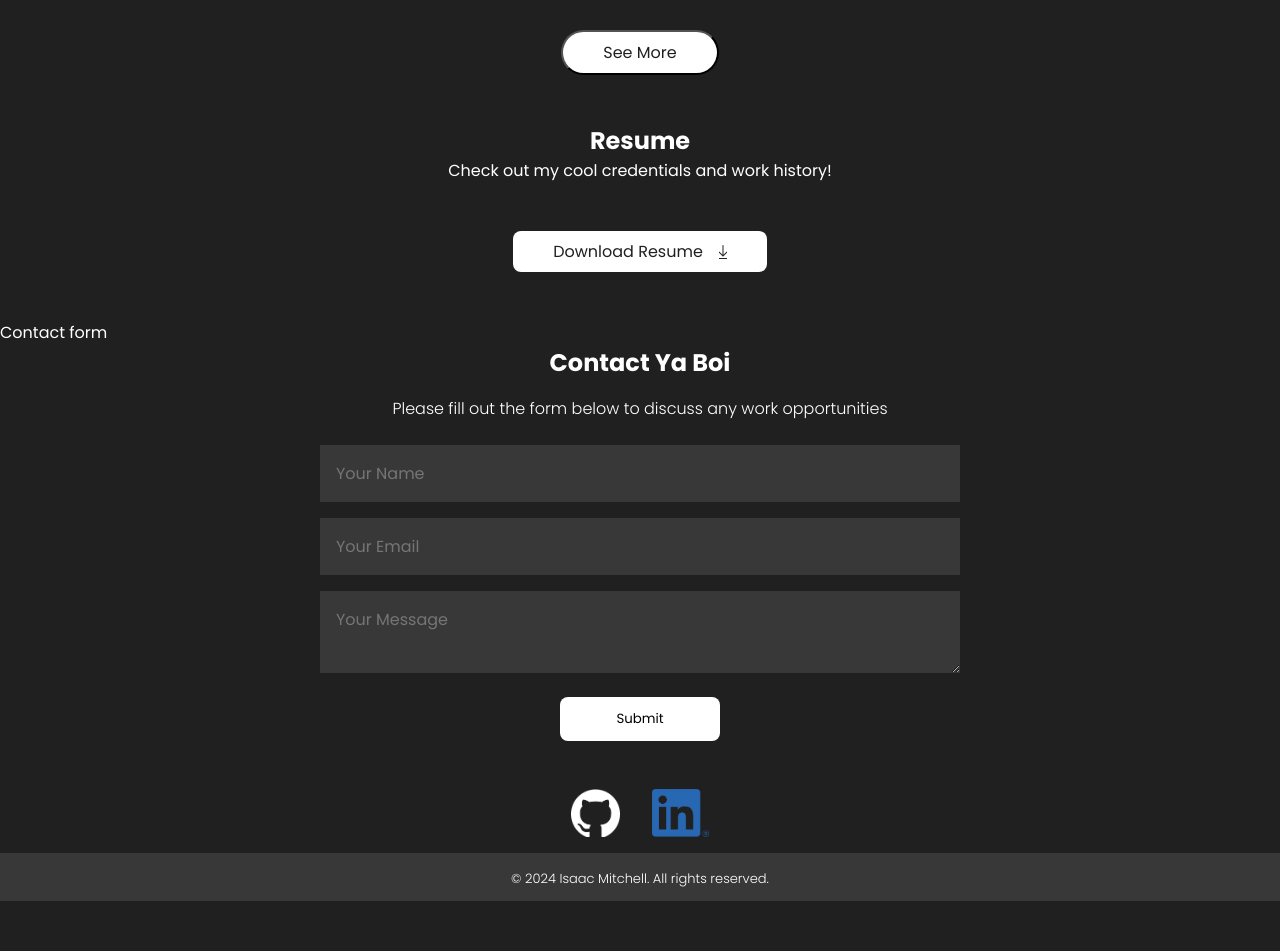
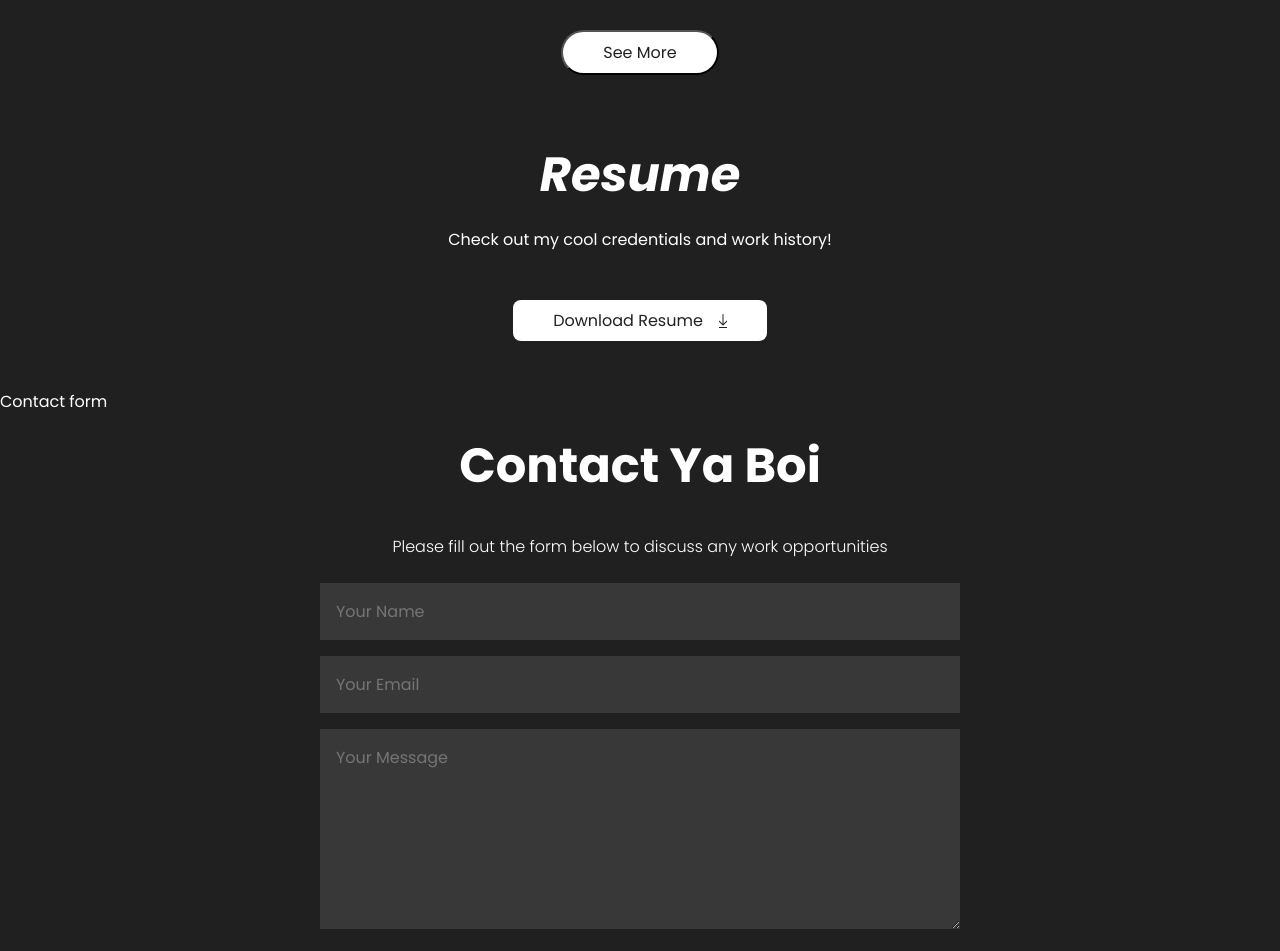
Before and after one commit to tmitchellisaac/isaacs_portfolio, a React (Create React App) app: page / in a window 1280 px wide. Shown: the part 2360-3311 px from the top of the page. Before the commit the page ends 3261 px from the top, so only its background shows below. Built offline with nearby package versions, Linux system fonts and the light colour scheme.

Commit message:
Increase sections titles

```diff
--- a/src/components/contact/contact.css
+++ b/src/components/contact/contact.css
@@ -39,6 +39,16 @@
   text-align: left;
 }
 
+.contact-page-title{
+  margin: 1rem 0;
+  font-size: 3rem;
+  font-style: italic;
+}
+.contact-heading{
+  margin: 1rem 0;
+  font-size: 3rem;
+}
+
 .contact-descr{
   padding: 1rem;
   font-size: medium;
@@ -63,6 +73,9 @@
   max-width: 40rem;
   margin: 0.5rem;
   padding: 1rem 1rem;
+}
+.message{
+  height:25vh;
 }
 
 .submit-btn{
@@ -89,7 +102,6 @@
 .link-img{
   object-fit: cover;
   height: 3rem;
-  /* width: 3rem; */
-  margin: 1rem;
-  margin-top: 2rem;
+  margin: 1rem 1rem;
+  margin-bottom: 1.5rem;
 }
```
